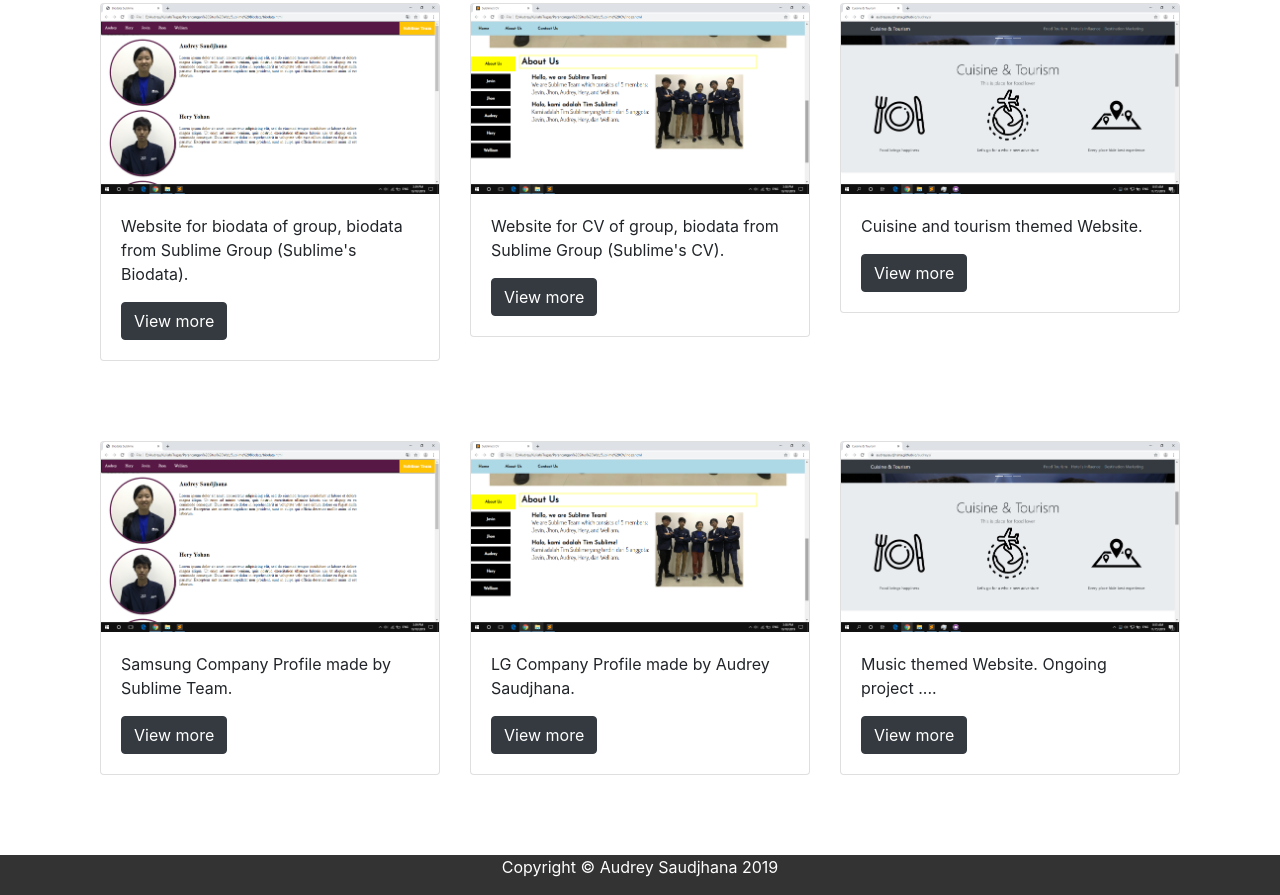
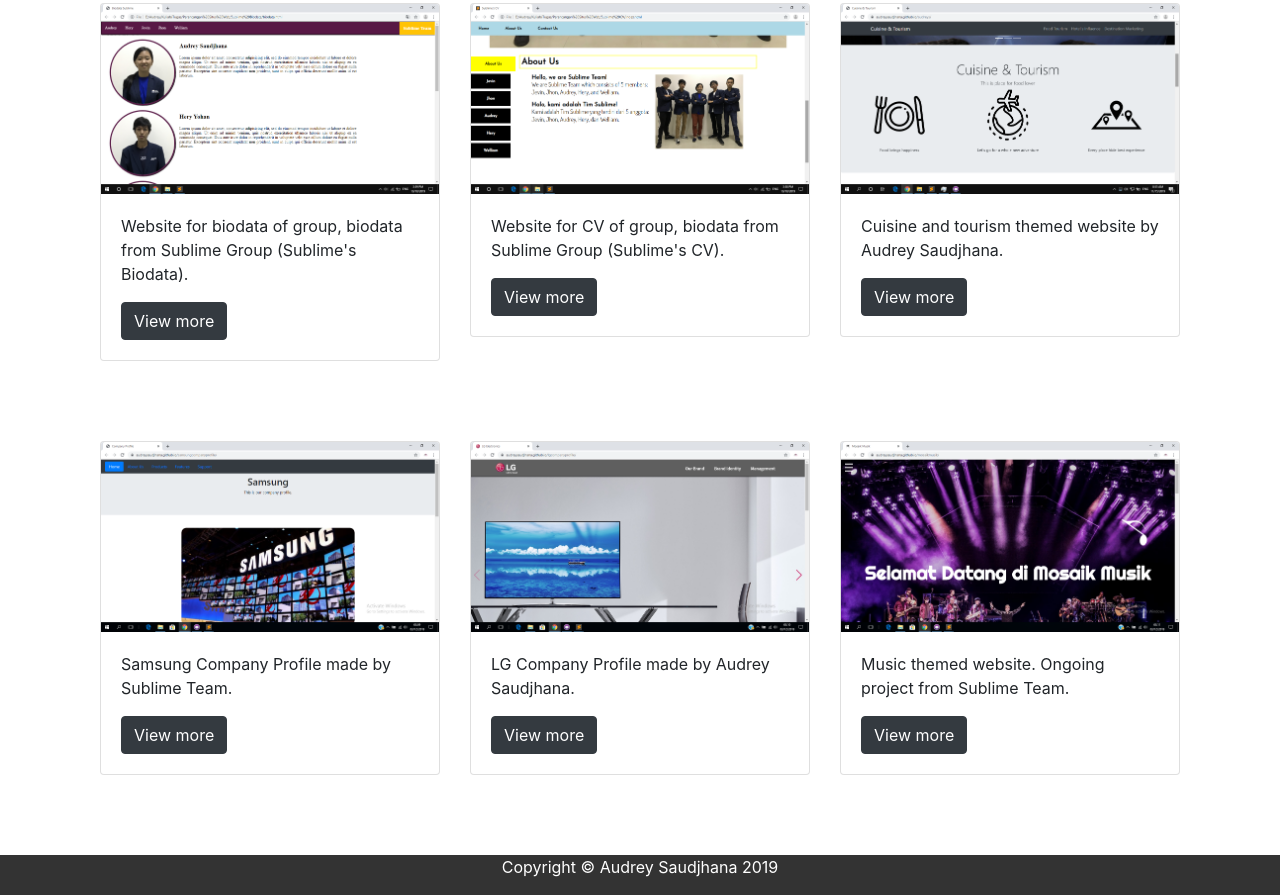
Before and after one commit to audreysaudjhana/biodata, a plain HTML site: page index.html in a window 1280 px wide. Shown: the part 909-1804 px from the top of the page. Drawn offline with Linux system fonts and the light colour scheme.

Commit message:
Update img

```diff
--- a/index.html
+++ b/index.html
@@ -82,7 +82,7 @@
 				<div class="card" style="width: 100%;">
   					<img src="img/web-3.png" class="card-img-top" alt="Cuisine & Tourism Web">
   					<div class="card-body">
-    					<p class="card-text">Cuisine and tourism themed Website.</p>
+    					<p class="card-text">Cuisine and tourism themed website by Audrey Saudjhana.</p>
     					<a href="https://audreysaudjhana.github.io/cuisinentourism/" target="_blank" class="btn btn-dark">View more</a>
   					</div>
 				</div>
@@ -92,7 +92,7 @@
 		<div class="row">
 			<div class="col-md-4">
 				<div class="card" style="width: 100%;">
-  					<img src="img/web-1.png" class="card-img-top" alt="Sublime Biodata">
+  					<img src="img/web-4.png" class="card-img-top" alt="Sublime Biodata">
   					<div class="card-body">
     					<p class="card-text">Samsung Company Profile made by Sublime Team.</p>
     					<a href="http://audreysaudjhana.github.io/samsungcompanyprofile" target="_blank" class="btn btn-dark">View more</a>
@@ -102,7 +102,7 @@
 
 			<div class="col-md-4">
 				<div class="card" style="width: 100%;">
-  					<img src="img/web-2.png" class="card-img-top" alt="Sublime CV">
+  					<img src="img/web-5.png" class="card-img-top" alt="Sublime CV">
   					<div class="card-body">
     					<p class="card-text">LG Company Profile made by Audrey Saudjhana.</p>
     					<a href="http://audreysaudjhana.github.io/lgcompanyprofile" target="_blank" class="btn btn-dark">View more</a>
@@ -112,9 +112,9 @@
 
 			<div class="col-md-4">
 				<div class="card" style="width: 100%;">
-  					<img src="img/web-3.png" class="card-img-top" alt="Cuisine & Tourism Web">
+  					<img src="img/web-6.png" class="card-img-top" alt="Cuisine & Tourism Web">
   					<div class="card-body">
-    					<p class="card-text">Music themed Website. Ongoing project ....</p>
+    					<p class="card-text">Music themed website. Ongoing project from Sublime Team.</p>
     					<a href="https://audreysaudjhana.github.io/mosaikmusik/" target="_blank" class="btn btn-dark">View more</a>
   					</div>
 				</div>
```
Also changed, not shown: img/web-4.png (added), img/web-5.png (added), img/web-6.png (added).
